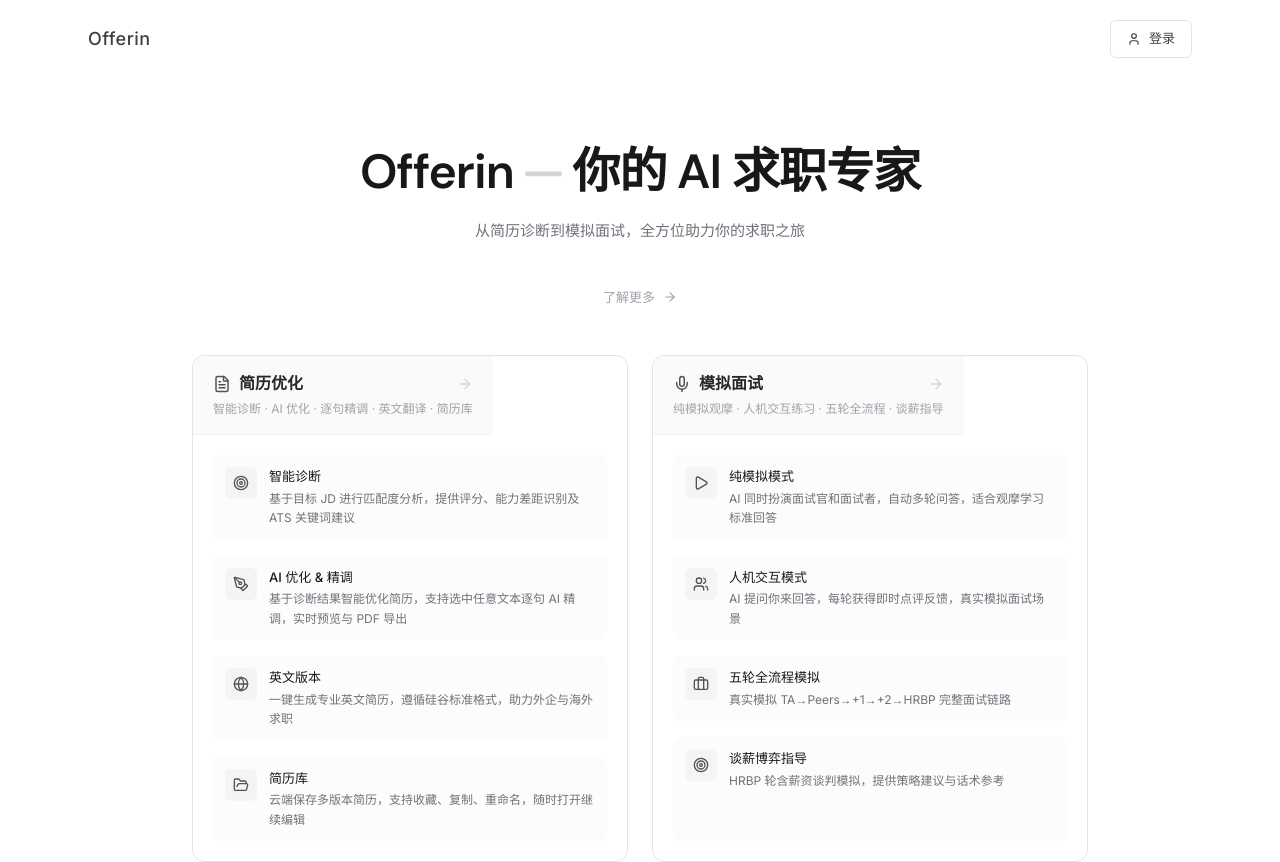
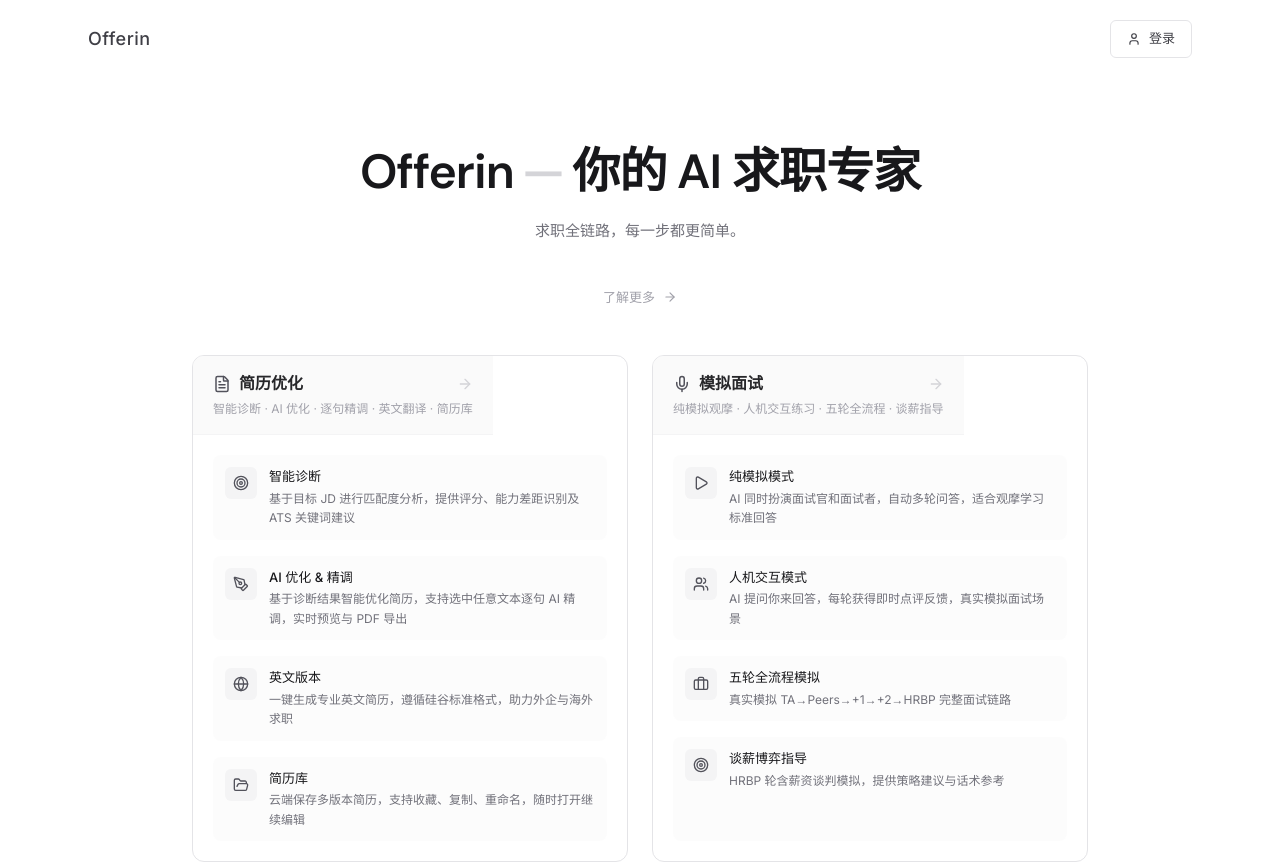
Before and after one commit to dengrong011-ai/offerin, a React (Vite) app: page / in a window 1280 px wide. Shown: the top 862 px of the page. Built offline with nearby package versions, Linux system fonts and the light colour scheme; no server answers.

Commit message:
文案: 首页 slogan 更新为「求职全链路，每一步都更简单。」并同步 meta description
Made-with: Cursor

```diff
--- a/App.tsx
+++ b/App.tsx
@@ -1520,7 +1520,7 @@ const App: React.FC = () => {
                 <span className="inline-block animate-slide-up animation-delay-100">你的 AI 求职专家</span>
               </h1>
               <p className="text-zinc-500 text-[15px] font-normal max-w-xl mx-auto mb-10 leading-relaxed animate-fade-in animation-delay-200">
-                从简历诊断到模拟面试，全方位助力你的求职之旅
+                求职全链路，每一步都更简单。
               </p>
               <a
                 href="https://xhslink.com/m/AhWS7UwBPGZ"
--- a/index.html
+++ b/index.html
@@ -5,6 +5,7 @@
     <meta charset="UTF-8" />
     <meta name="viewport" content="width=device-width, initial-scale=1.0" />
     <title>Offerin - 你的AI求职专家</title>
+    <meta name="description" content="求职全链路，每一步都更简单。Offerin 从简历诊断到模拟面试，全方位助力你的求职之旅。" />
     <link rel="icon" type="image/png" href="/logo.png" />
     <link rel="apple-touch-icon" href="/logo.png" />
     <script src="https://cdn.tailwindcss.com"></script>
```
